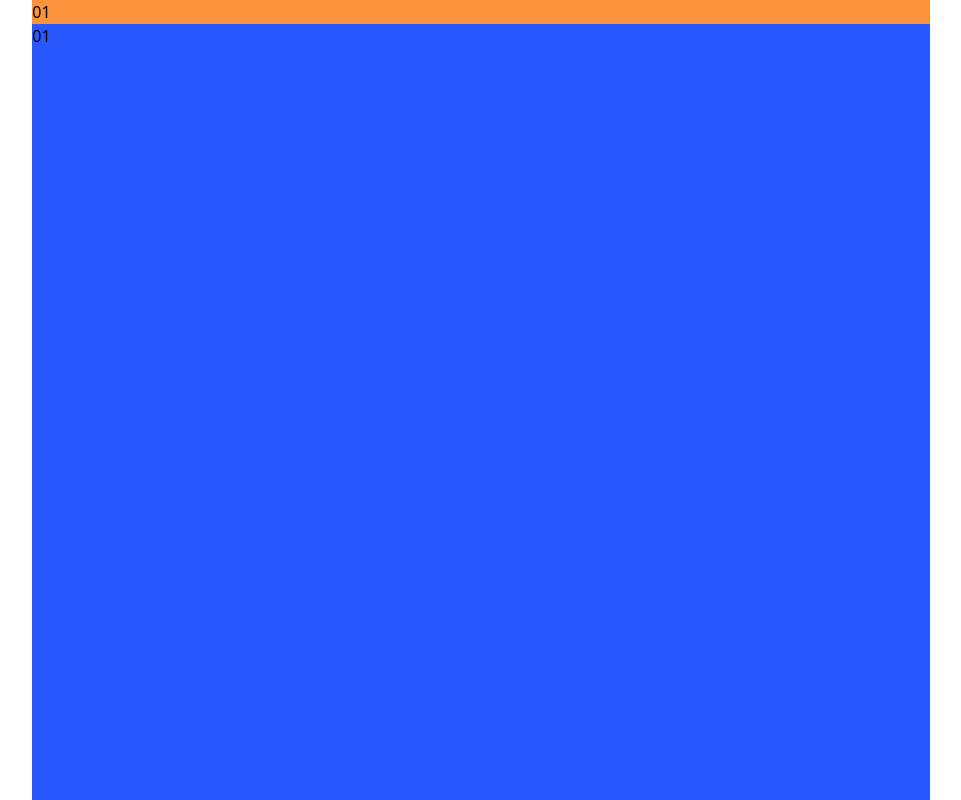
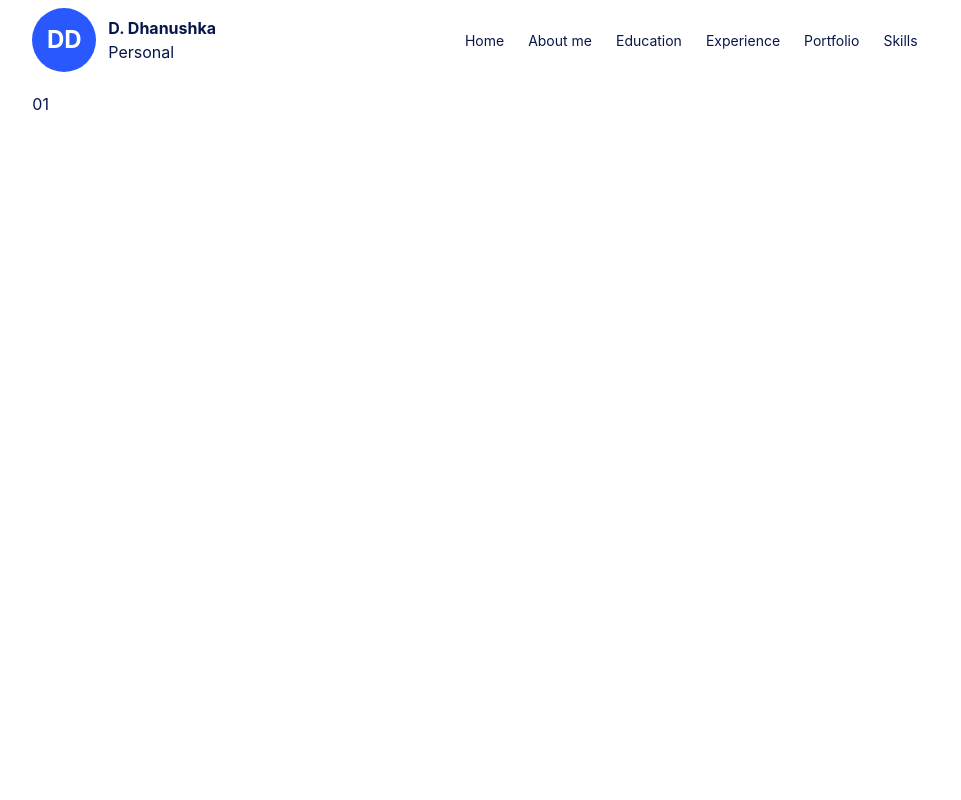
Before and after one commit to madusankanipunajith/portfolio-2023, a React (Create React App) app: page / in a window 1280 px wide. Shown: the top 800 px of the page, without its empty margins (159-1120 px from the left). Built offline with nearby package versions, Linux system fonts and the light colour scheme; the HTML template or start-up script is replaced by a standard one.

Commit message:
Add nav bar

```diff
--- a/src/App.js
+++ b/src/App.js
@@ -7,7 +7,7 @@ import Port from "./Port";
 
 function App() {
 	return (
-		<main className="bg-red-white h-screen px-[100px]">
+		<main className="bg-red-white h-screen px-[100px] text-dark">
 			<Header />
 			<Hero />
 			<About />
--- a/src/Header.js
+++ b/src/Header.js
@@ -1,10 +1,51 @@
 import React from "react";
 
 const Header = () => {
+	const navListItemStyle = "inline px-3 text-sm hover:text-primary pb-3 hover:border-b-2 border-primary";
+
 	return (
 		<section className="grid grid-cols-12 gap-4">
-			<div className="col-start-2 col-span-10 bg-orange-400">01</div>
+			<div className="col-start-2 col-span-10">
+				<div className=" flex flex-row pb-5 pt-2 justify-between items-center cursor-pointer">
+					{/* LOGO */}
+					<div className="flex items-center">
+						<div className="flex flex-col rounded-full w-16 h-16 text-center justify-center bg-primary">
+							<p className=" text-white font-bold text-2xl">DD</p>
+						</div>
+						<div className="ml-3">
+							<p className="font-bold">D. Dhanushka</p>
+							<p>Personal</p>
+						</div>
+					</div>
 
+					{/* NAVBAR */}
+					<nav>
+						<ul className="list-none">
+							<li className={navListItemStyle}>
+								<a href="">Home</a>
+							</li>
+							<li className={navListItemStyle}>
+								<a href="#">About me</a>
+							</li>
+							<li className={navListItemStyle}>
+								<a href="#">Education</a>
+							</li>
+							<li className={navListItemStyle}>
+								<a href="#">Experience</a>
+							</li>
+							<li className={navListItemStyle}>
+								<a href="#">Portfolio</a>
+							</li>
+							<li className={navListItemStyle}>
+								<a href="#">Skills</a>
+							</li>
+						</ul>
+					</nav>
+
+					{/* TALK NOW */}
+					{/* <p>Talk now</p> */}
+				</div>
+			</div>
 		</section>
 	);
 };
--- a/src/Hero.js
+++ b/src/Hero.js
@@ -3,7 +3,7 @@ import React from "react";
 const Hero = () => {
 	return (
 		<section className="grid grid-cols-12 gap-4 h-full">
-			<div className="col-start-2 col-span-10 bg-primary">01</div>
+			<div className="col-start-2 col-span-10 bg-white">01</div>
 		</section>
 	);
 };
--- a/tailwind.config.js
+++ b/tailwind.config.js
@@ -3,15 +3,18 @@ module.exports = {
 	content: ["./src/**/*.{js,jsx,ts,tsx}"],
 	theme: {
 		extend: {
-			fontFamily: {
-				inter: "Inter",
-			},
+			// fontFamily: {
+			// 	inter: "Inter",
+			// },
 			colors: {
 				primary: "#2958FF",
 				dark: "#08164B",
 				light: "#F4F7FF"
 			},
 		},
+		fontFamily: {
+			sans: ['Inter', 'sans-serif']
+		}
 	},
 	plugins: [],
 };
```
